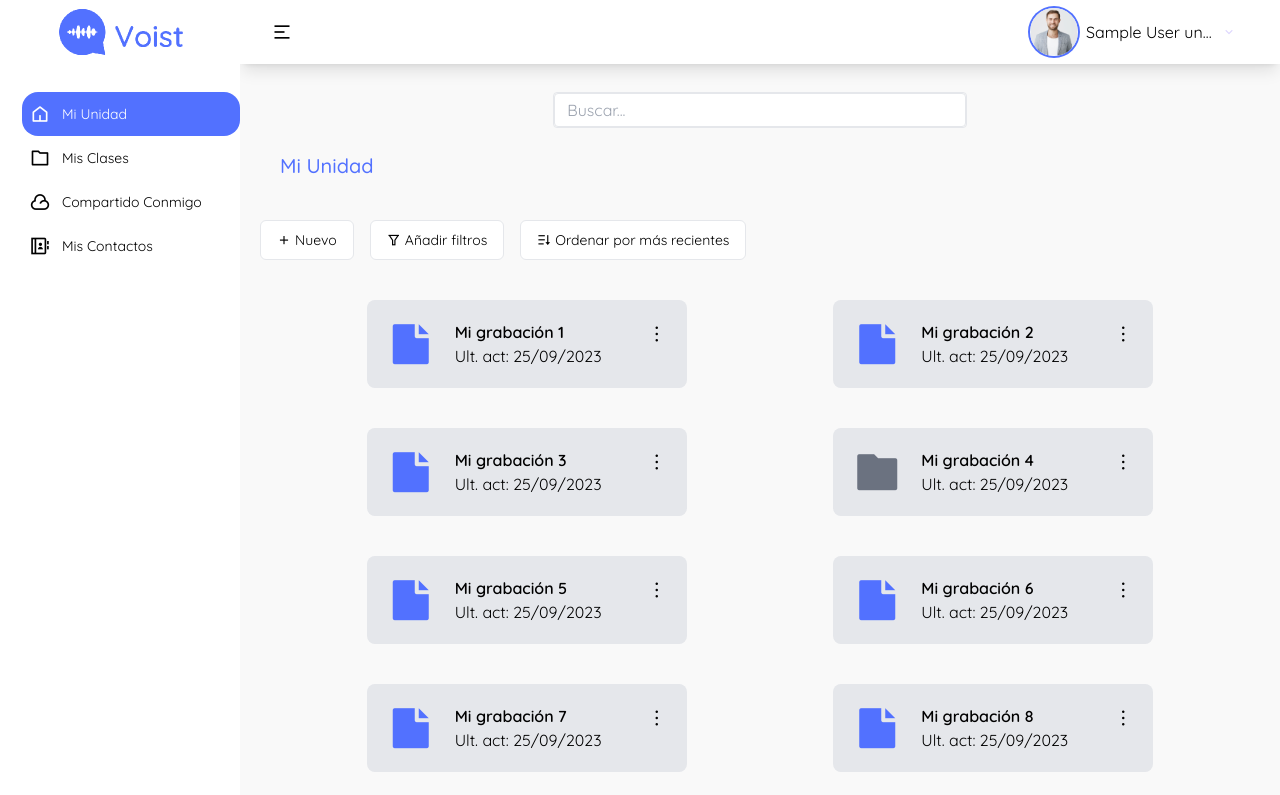
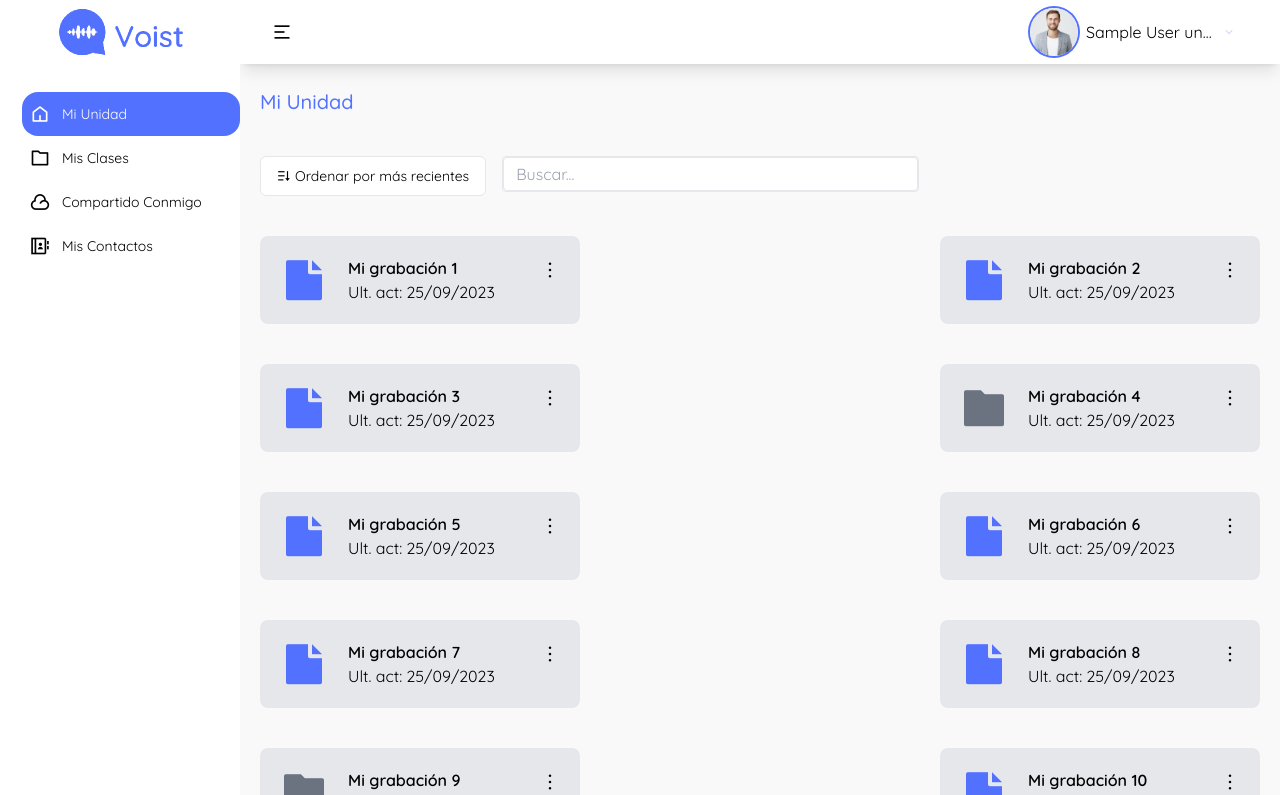
Before and after one commit to VictorD2/voist, a Next.js app: page /my-space in a window 1280 px wide. Shown: the top 795 px of the page. Built offline with nearby package versions, Linux system fonts and the light colour scheme; sample sign-in values are in the browser's storage.

Commit message:
last changes

```diff
--- a/src/app/(pages)/(user)/classes/page.tsx
+++ b/src/app/(pages)/(user)/classes/page.tsx
@@ -317,7 +317,10 @@ const ClassesPage: NextPage = () => {
   }, [params.get("folder")]);
 
   // Submit form folder modal
-  const onSubmitFolder = (folder: FolderType, contacts: Array<Omit<UserType, "role" | "roleId" | "state">>) => {
+  const onSubmitFolder = (
+    folder: FolderType,
+    contacts: Array<Omit<UserType, "role" | "roleId" | "state">>
+  ) => {
     folderSelected
       ? editFolderMutate({ ...folder, contacts })
       : createFolderMutate({ ...folder, contacts });
@@ -408,19 +411,6 @@ const ClassesPage: NextPage = () => {
         gap="gap-5"
       >
         {/* Search */}
-        <Container
-          size={{ width: "w-full" }}
-          display="flex"
-          flexDirection="flex-row"
-          justify="justify-center"
-          separator={{ padding: "p-1" }}
-        >
-          <InputText
-            placeholder="Buscar..."
-            size={{ width: "lg:w-5/12 md:w-7/12 w-full" }}
-            responsiveIcon="ri-search-line"
-          />
-        </Container>
 
         {/* Breadcrumbs */}
         <Breadcrumbs
@@ -490,12 +480,17 @@ const ClassesPage: NextPage = () => {
             setIsActived((state) => !state);
           }}
         />
+        <InputText
+          placeholder="Buscar..."
+          size={{ width: "lg:w-5/12 md:w-7/12 w-full" }}
+          responsiveIcon="ri-search-line"
+        />
       </Container>
 
       {/* List */}
       <Container
         separator={{ margin: "mt-10" }}
-        justify="justify-evenly"
+        justify="justify-between"
         flexDirection="flex-row"
         flexWrap="flex-wrap"
         display="flex"
--- a/src/app/(pages)/(user)/contacts/page.tsx
+++ b/src/app/(pages)/(user)/contacts/page.tsx
@@ -143,20 +143,6 @@ const ContactsPage: NextPage = () => {
         flexDirection="flex-col"
         gap="gap-5"
       >
-        {/* Search */}
-        <Container
-          size={{ width: "w-full" }}
-          display="flex"
-          flexDirection="flex-row"
-          justify="justify-center"
-          separator={{ padding: "p-1" }}
-        >
-          <InputText
-            placeholder="Buscar..."
-            size={{ width: "lg:w-5/12 md:w-7/12 w-full" }}
-            responsiveIcon="ri-search-line"
-          />
-        </Container>
 
         {/* Title */}
         <Breadcrumbs
--- a/src/app/(pages)/(user)/my-space/page.tsx
+++ b/src/app/(pages)/(user)/my-space/page.tsx
@@ -21,21 +21,6 @@ const MySpacePage: NextPage = () => {
         flexDirection="flex-col"
         gap="gap-5"
       >
-        {/* Search */}
-        <Container
-          size={{ width: "w-full" }}
-          display="flex"
-          flexDirection="flex-row"
-          justify="justify-center"
-          separator={{ padding: "p-1" }}
-        >
-          <InputText
-            placeholder="Buscar..."
-            size={{ width: "lg:w-5/12 md:w-7/12 w-full" }}
-            responsiveIcon="ri-search-line"
-          />
-        </Container>
-
         {/* Title */}
         <Breadcrumbs routes={[{ link: paths.mySpace, name: "Mi unidad" }]} />
       </Container>
@@ -51,25 +36,6 @@ const MySpacePage: NextPage = () => {
       >
         <Button
           ripples={false}
-          text="Nuevo"
-          remixicon="ri-add-line"
-          size={{ width: "" }}
-          font={{ color: "group-hover:text-white text-black" }}
-          transition
-          className="group"
-          bgColor="bg-white hover:bg-primary"
-          border={{ size: "border", color: "border-gray-200" }}
-        />
-        <Button
-          ripples={false}
-          size={{ width: "" }}
-          text="Añadir filtros"
-          remixicon="ri-filter-line"
-          bgColor="bg-white"
-          border={{ size: "border", color: "border-gray-200" }}
-        />
-        <Button
-          ripples={false}
           text="Ordenar por más recientes"
           size={{ width: "" }}
           toggle={isActived}
@@ -80,6 +46,11 @@ const MySpacePage: NextPage = () => {
           bgColor="bg-white"
           border={{ size: "border", color: "border-gray-200" }}
         />
+        <InputText
+          placeholder="Buscar..."
+          size={{ width: "lg:w-5/12 md:w-7/12 w-full" }}
+          responsiveIcon="ri-search-line"
+        />
       </Container>
 
       {/* List */}
@@ -88,7 +59,7 @@ const MySpacePage: NextPage = () => {
         display="flex"
         flexDirection="flex-row"
         flexWrap="flex-wrap"
-        justify="justify-evenly"
+        justify="justify-between"
         gap="gap-10"
       >
         {folderFileList.map((item) => {
--- a/src/app/(pages)/(user)/shared/page.tsx
+++ b/src/app/(pages)/(user)/shared/page.tsx
@@ -20,21 +20,6 @@ const SharedPage: NextPage = () => {
         display="flex"
         gap="gap-5"
       >
-        {/* Search */}
-        <Container
-          separator={{ padding: "p-1" }}
-          size={{ width: "w-full" }}
-          flexDirection="flex-row"
-          justify="justify-center"
-          display="flex"
-        >
-          <InputText
-            placeholder="Buscar..."
-            size={{ width: "lg:w-5/12 md:w-7/12 w-full" }}
-            responsiveIcon="ri-search-line"
-          />
-        </Container>
-
         {/* Title */}
         <Breadcrumbs
           routes={[{ link: paths.shared, name: "Compartidos conmigo" }]}
@@ -43,21 +28,13 @@ const SharedPage: NextPage = () => {
 
       {/* Actions */}
       <Container
-        separator={{ margin: "mt-10" }}
+        separator={{ margin: "mt-10", padding: "" }}
         size={{ width: "w-full" }}
         flexDirection="flex-row"
         flexWrap="flex-nowrap"
         display="flex"
         gap="gap-4"
       >
-        <Button
-          border={{ size: "border", color: "border-gray-200" }}
-          remixicon="ri-filter-line"
-          text="Añadir filtros"
-          size={{ width: "" }}
-          bgColor="bg-white"
-          ripples={false}
-        />
         <Button
           border={{ size: "border", color: "border-gray-200" }}
           text="Ordenar por más recientes"
@@ -70,13 +47,18 @@ const SharedPage: NextPage = () => {
             setIsActived((state) => !state);
           }}
         />
+        <InputText
+          placeholder="Buscar..."
+          size={{ width: "lg:w-5/12 md:w-7/12 w-full" }}
+          responsiveIcon="ri-search-line"
+        />
       </Container>
 
       {/* List */}
       <Container
         separator={{ margin: "mt-10" }}
         flexDirection="flex-row"
-        justify="justify-evenly"
+        justify="justify-between"
         flexWrap="flex-wrap"
         display="flex"
         gap="gap-10"
--- a/src/app/ui/Breadcrumbs/Breadcrumbs.tsx
+++ b/src/app/ui/Breadcrumbs/Breadcrumbs.tsx
@@ -22,7 +22,6 @@ const Breadcrumbs: FC<BreadcrumbsProps> = (props) => {
     <Container
       align="items-center"
       size={{ width: "w-full" }}
-      separator={{ padding: "px-[20px]" }}
       justify="justify-start"
       display="flex"
       flexDirection="flex-row"
```
